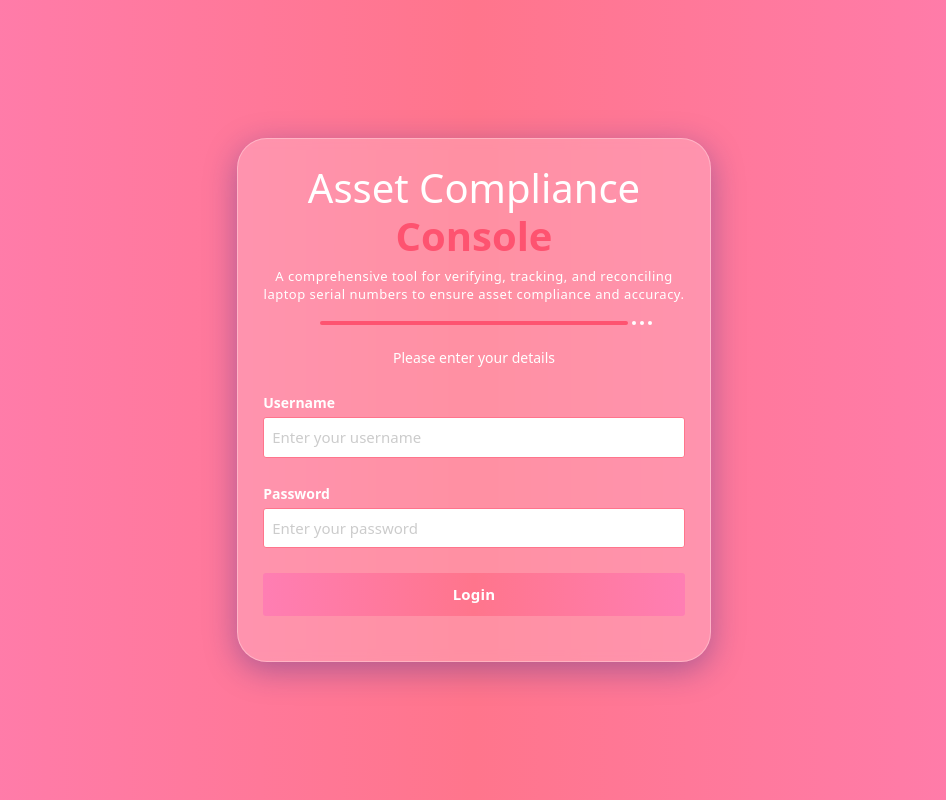
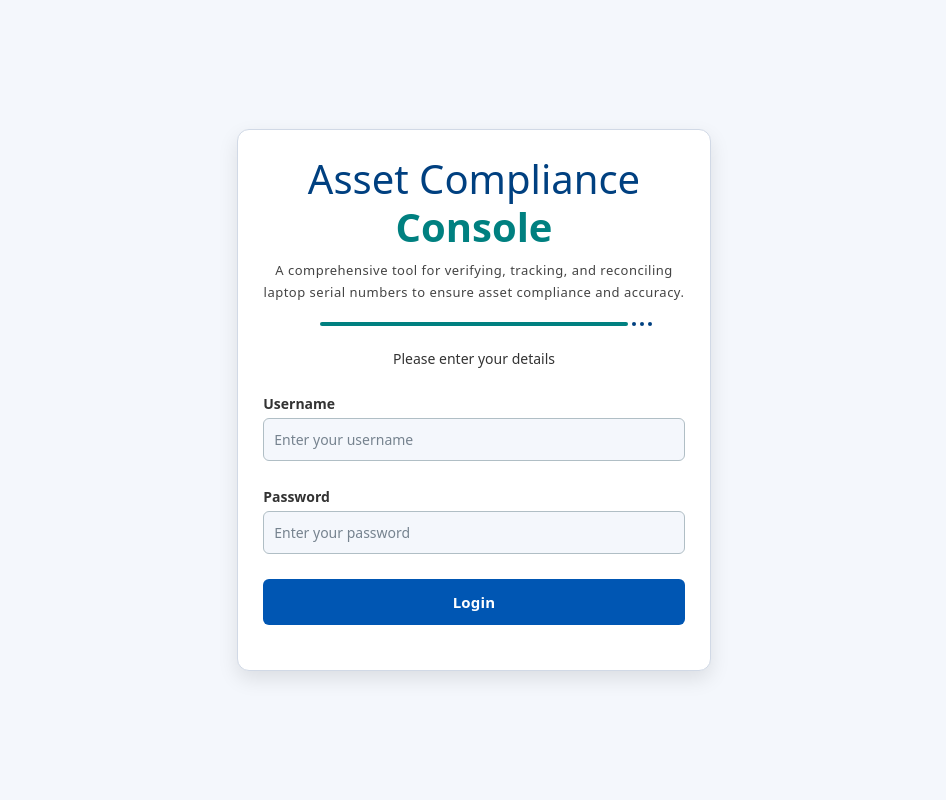
Before and after one commit to rahulapps29/flip_front, a React (Vite) app: page /login in a window 1280 px wide. Shown: the whole page, without its empty margins (166-1112 px from the left). Built offline with nearby package versions, Linux system fonts and the light colour scheme.

Commit message:
Corrected the Login css and Overall theme

```diff
--- a/src/App.css
+++ b/src/App.css
@@ -1,24 +1,24 @@
-/* ✅ Existing Navbar */
+/* ✅ Updated Navbar */
 .fancy-nav-bar {
-  background: linear-gradient(90deg, #ff7eb3, #ff758c, #ff7eb3);
+  background: #f4f7fc; /* Light and professional */
   padding: 1rem 2rem;
   box-shadow: 0 4px 6px rgba(0, 0, 0, 0.1);
   position: sticky;
   top: 0;
   z-index: 1000;
-  border-radius: 0 0 20px 20px;
+  border-radius: 0 0 12px 12px;
   display: flex;
   justify-content: space-between; /* ✅ Align nav links and logout button */
   align-items: center;
+  border-bottom: 2px solid #d1d9e6; /* Subtle border */
 }
-
 
 /* ✅ Nav List */
 .fancy-nav-list {
   display: flex;
   justify-content: center;
   align-items: center;
-  gap: 2rem;
+  gap: 1.5rem;
   list-style: none;
   margin: 0;
   padding: 0;
@@ -30,51 +30,54 @@
 }
 
 .fancy-nav-link {
-  color: white;
+  color: #004080; /* Trustworthy navy blue */
   text-decoration: none;
-  font-size: 1.2rem;
-  font-weight: bold;
+  font-size: 1.1rem;
+  font-weight: 500;
   padding: 0.5rem 1rem;
-  border-radius: 12px;
-  background: rgba(255, 255, 255, 0.2);
-  backdrop-filter: blur(5px);
+  border-radius: 8px;
+  background: rgba(0, 64, 128, 0.1);
   transition: all 0.3s ease-in-out;
 }
 
 .fancy-nav-link:hover {
-  background: rgba(255, 255, 255, 0.4);
-  color: #ff758c;
-  transform: scale(1.1);
-  box-shadow: 0 4px 8px rgba(0, 0, 0, 0.2);
+  background: rgba(0, 64, 128, 0.2);
+  color: #0056b3;
+  transform: scale(1.05);
+  box-shadow: 0 4px 8px rgba(0, 64, 128, 0.15);
 }
 
+/* ✅ Logout Button */
 .logout-button {
   background-color: transparent;
   border: none;
   cursor: pointer;
-  font-size: 2rem;
-  color: white;
+  font-size: 1.8rem;
+  color: #004080;
   transition: transform 0.3s ease, color 0.3s ease;
   padding: 0.5rem;
   border-radius: 50%;
 }
 
 .logout-button:hover {
-  color: #ff4d4f;
-  transform: scale(1.2);
-  transition: all 0.2s ease-out;
+  color: #008080; /* Teal for a fresh accent */
+  transform: scale(1.1);
 }
-
 
 /* ✅ Responsive Design */
 @media (max-width: 768px) {
   .fancy-nav-bar {
     flex-direction: column;
     gap: 1rem;
+    padding: 1rem;
   }
 
   .logout-button {
-    font-size: 1.8rem;
+    font-size: 1.5rem;
     padding: 0.3rem;
   }
+
+  .fancy-nav-list {
+    gap: 1rem;
+  }
 }
--- a/src/pages/Dashboard.jsx
+++ b/src/pages/Dashboard.jsx
@@ -133,7 +133,7 @@ const Dashboard = () => {
   return (
     <div className="dashboard-container">
       <div className="dashboard-header">
-        <h1>Employee Dashboard</h1>
+        <h1>Asset Compliance Dashboard</h1>
         <div className="dashboard-actions">
           <button onClick={handleDeleteAll} className="btn-delete-all">
             <FontAwesomeIcon icon={faTrash} /> Delete All
--- a/src/pages/Login.css
+++ b/src/pages/Login.css
@@ -1,6 +1,6 @@
 .login-container {
   position: relative;
-  background: linear-gradient(90deg, #ff7eb3, #ff758c, #ff7eb3);
+  background: #f4f7fc; /* Soft light grayish-blue */
   height: 100vh;
   display: flex;
   align-items: center;
@@ -19,43 +19,41 @@
   width: 37%;
   max-width: 550px;
   padding: 25px;
-  background: rgba(255, 255, 255, 0.2);
-  box-shadow: 0 8px 32px 0 rgba(31, 38, 135, 0.37);
-  backdrop-filter: blur(5px);
-  -webkit-backdrop-filter: blur(5px);
-  border-radius: 30px;
-  border: 1px solid rgba(255, 255, 255, 0.3);
+  background: white;
+  box-shadow: 0 8px 20px rgba(0, 0, 0, 0.1);
+  border-radius: 12px;
+  border: 1px solid #d1d9e6; /* Subtle border */
   text-align: center;
 }
 
 h1 {
-  color: white;
-  font-weight: 400;
+  color: #004080; /* Trustworthy navy blue */
+  font-weight: 500;
 }
 
 .bold {
   font-weight: 600;
-  color: #fe5370;
+  color: #008080; /* Teal for highlights */
 }
 
 h6 {
   font-size: 14px;
-  color: white;
+  color: #333;
   margin-bottom: 25px;
 }
 
 p {
-  color: white;
+  color: #444;
   font-size: 13px;
   letter-spacing: 0.5px;
-  line-height: 1.1rem;
+  line-height: 1.4rem;
   margin-bottom: 0.5rem;
 }
 
 .separator {
   width: 73%;
   height: 4px;
-  background-color: #fe5370;
+  background-color: #008080; /* Teal separator */
   border-radius: 6px;
   margin: 10px auto 25px;
   position: relative;
@@ -64,7 +62,7 @@ p {
 .dot {
   width: 4px;
   height: 4px;
-  background-color: white;
+  background-color: #004080; /* Navy dots */
   border-radius: 50%;
   position: absolute;
 }
@@ -82,26 +80,27 @@ p {
 
 .form-group label {
   font-size: 14px;
-  color: white;
+  color: #333;
   margin-bottom: 4px;
 }
 
 .form-group input {
   width: 100%;
-  padding: 8px;
-  font-size: 15px;
-  border-radius: 3px;
-  border: 1px solid #ff758c;
+  padding: 10px;
+  font-size: 14px;
+  border-radius: 6px;
+  border: 1px solid #b0bec5;
+  background: #f4f7fc;
   transition: border-color 0.3s;
   margin-bottom: 5px;
 }
 
 .form-group input::placeholder {
-  color: #ccc;
+  color: #76838f;
 }
 
 .form-group input:focus {
-  border: 1px solid #ff758c;
+  border: 1px solid #008080;
   outline: none;
 }
 
@@ -109,26 +108,26 @@ p {
   font-size: 15px;
   letter-spacing: 0.2px;
   width: 100%;
-  background: linear-gradient(90deg, #ff7eb3, #ff758c, #ff7eb3);
-  border-radius: 3px;
-  padding: 10px;
+  background: #0056b3; /* Professional blue */
+  border-radius: 6px;
+  padding: 12px;
   border: none;
   cursor: pointer;
   color: white;
   font-weight: bold;
-  transition: background 0.4s ease-in-out, box-shadow 0.4s ease-in-out, transform 0.3s ease-in-out;
+  transition: background 0.3s ease-in-out, box-shadow 0.3s ease-in-out, transform 0.3s ease-in-out;
 }
 
 .login-button:hover {
-  background: linear-gradient(90deg, #ff758c, #ff7eb3, #ff758c);
-  box-shadow: 0px 4px 15px rgba(255, 77, 79, 0.6);
-  transform: scale(1.05);
+  background: #004080; /* Darker navy for hover */
+  box-shadow: 0px 4px 15px rgba(0, 86, 179, 0.3);
+  transform: scale(1.03);
 }
 
 .error-message {
   color: white;
-  background: rgba(255, 77, 79, 0.7);
-  padding: 5px;
+  background: rgba(200, 50, 50, 0.9);
+  padding: 6px;
   border-radius: 5px;
   font-size: 12px;
   margin-bottom: 10px;
```
